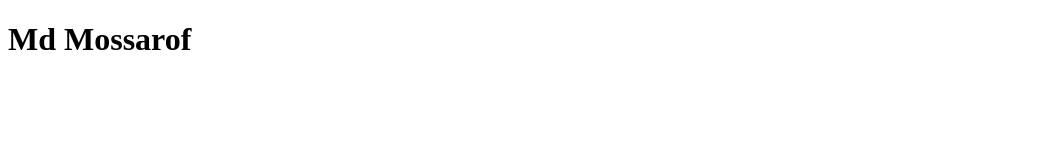
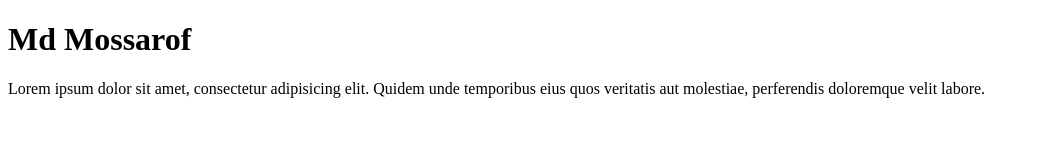
Before and after one commit to Jihad134/first-web, a plain HTML site: page index.html in a window 1280 px wide. Shown: the whole page, without its empty margins (0-1039 px from the left). Drawn offline with Linux system fonts and the light colour scheme.

Commit message:
second commit

```diff
--- a/index.html
+++ b/index.html
@@ -8,5 +8,6 @@
 </head>
 <body>
     <h1>Md Mossarof</h1>
+    <p>Lorem ipsum dolor sit amet, consectetur adipisicing elit. Quidem unde temporibus eius quos veritatis aut molestiae, perferendis doloremque velit labore.</p>
 </body>
 </html>
```
